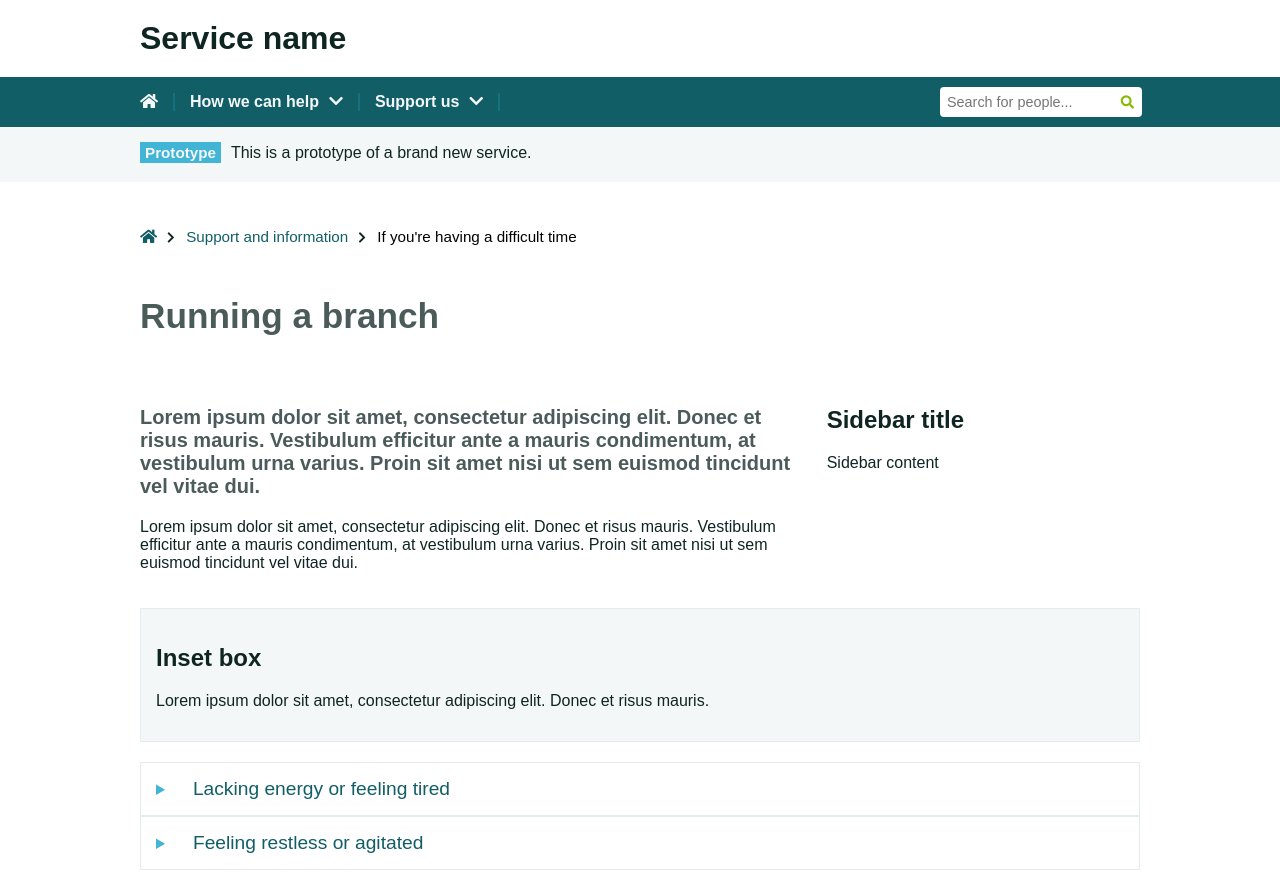
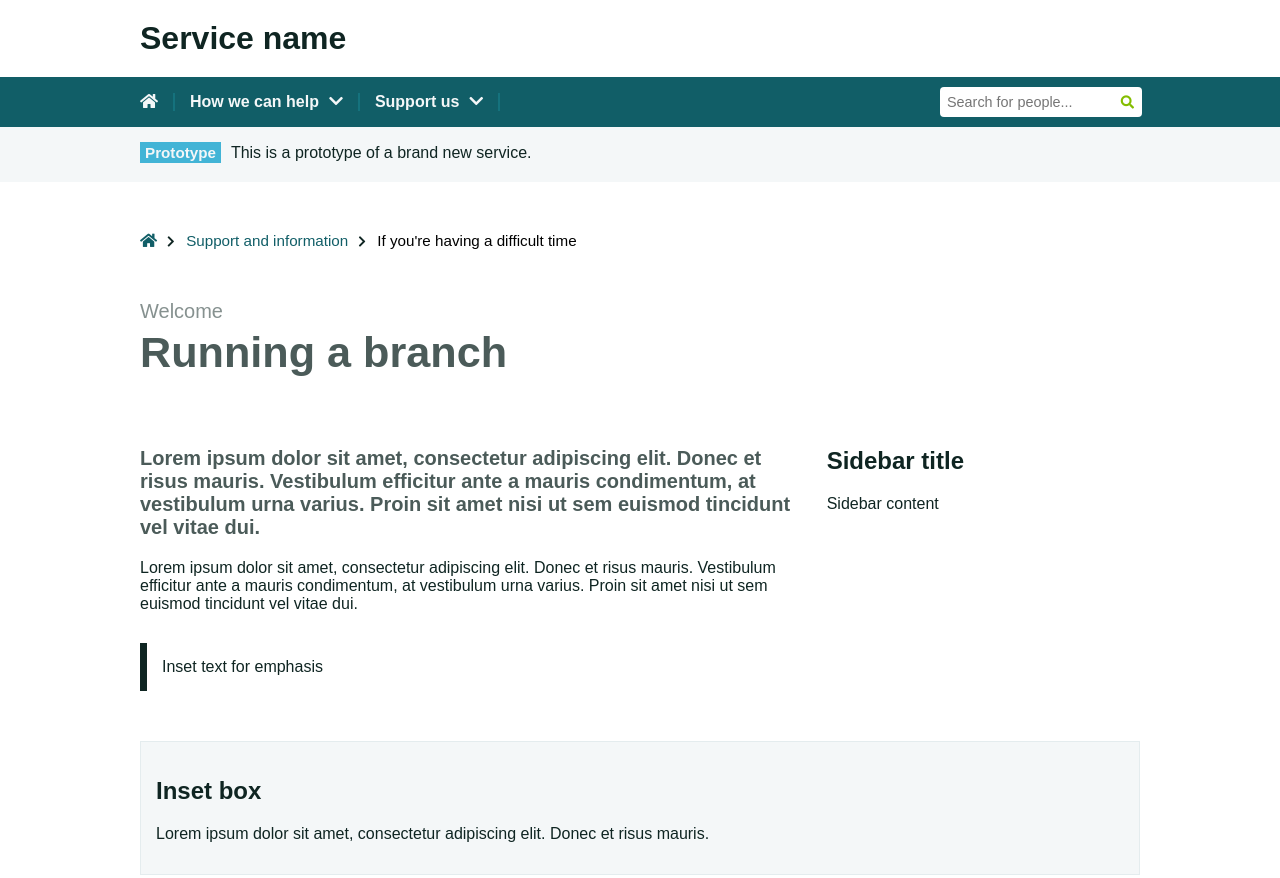
Before and after one commit to samaritans-digital/samaritans-prototype-kit, a website: page src/views/example.html in a window 1280 px wide. Shown: the top 878 px of the page. Drawn offline with nearby package versions, Linux system fonts and the light colour scheme; files that its build step writes are made by us from their sources.

Commit message:
Added blockquote and page context elements

```diff
--- a/src/sass/client.sass
+++ b/src/sass/client.sass
@@ -157,15 +157,14 @@ p a
 
 // Main content area
 .content
-    padding-top: 30px
-    padding-bottom: 30px
+    margin: 50px auto
 
 
 // Breadcrumbs
 .breadcrumbs
     padding: 0
     list-style: none
-    margin-bottom: 20px
+    margin-bottom: 50px
 
 .breadcrumbs__list-item
     display: inline-block
@@ -209,12 +208,23 @@ p a
         font-size: 0.8em
         opacity: 0.75
 
+
+// Page context above heading
+.page-context
+    font-size: 1.25em
+    opacity: 0.5
+    margin-bottom: 5px
+
+
 // Page title
 .page-title
     font-size: 2.2em
-    margin: 50px 0px
+    margin: 0px 0px 50px 0px
     opacity: 0.75
     color: $darkgrey
+    @media (min-width: 800px)
+        font-size: 2.7em
+
 
 // Lede
 .lede
@@ -223,6 +233,7 @@ p a
     opacity: 0.75
     font-weight: bold
     color: $darkgrey
+
 
 // Grid helper classes
 .grid-2-columns
@@ -306,7 +317,7 @@ p a
     flex-direction: row
     justify-content: flex-end
     align-items: center
-    margin: 40px 0px
+    margin: 50px 0px 0px 0px
 
 .useful-page__message
     margin-right: 10px
@@ -375,7 +386,7 @@ p a
 // Pagination
 .pagination
     border-top: 1px solid darken($offwhite, 5)
-    margin-top: 40px
+    margin-top: 50px
     padding-top: 20px
     display: flex
     flex-direction: row
@@ -421,3 +432,11 @@ p a
         font-weight: 900
         margin-left: 10px
         color: $coregreen
+
+// Blockquote
+.blockquote
+    margin: 30px 0px
+    border-left: 7px solid $darkgrey
+    padding: 15px
+    p
+        margin: 0
--- a/src/views/_layout.html
+++ b/src/views/_layout.html
@@ -4,7 +4,7 @@
     <!-- Samaritans Prototyping Kit. Try not to use this code in production. -->
     <meta charset="utf-8" />
     <meta http-equiv="X-UA-Compatible" content="IE=edge">
-    <title>Page Title</title>
+    <title>Service name | Samaritans prototyping kit</title>
     <meta name="viewport" content="width=device-width, initial-scale=1">
     <link rel="stylesheet" type="text/css" media="screen" href="client.css" />
     <link rel="stylesheet" type="text/css" media="screen" href="custom.css" />
--- a/src/views/example.html
+++ b/src/views/example.html
@@ -6,13 +6,19 @@
     <li class="breadcrumbs__list-item"><a href="#" class="breadcrumbs__link">Support and information</a></li>
     <li class="breadcrumbs__list-item">If you're having a difficult time</li>
 </ul>
-
+<p class="page-context">Welcome</p>
 <h1 class="page-title">Running a branch</h1>
 
 <div class="grid-3-columns">
     <article class="main-content">
         <p class="lede">Lorem ipsum dolor sit amet, consectetur adipiscing elit. Donec et risus mauris. Vestibulum efficitur ante a mauris condimentum, at vestibulum urna varius. Proin sit amet nisi ut sem euismod tincidunt vel vitae dui.</p>
         <p>Lorem ipsum dolor sit amet, consectetur adipiscing elit. Donec et risus mauris. Vestibulum efficitur ante a mauris condimentum, at vestibulum urna varius. Proin sit amet nisi ut sem euismod tincidunt vel vitae dui.</p>
+
+        <blockquote class="blockquote">
+            <p>Inset text for emphasis</p>
+        </blockquote>
+
+
     </article>
     <aside>
         <h2>Sidebar title</h2>
```
Also changed, not shown: src/views/index.html (+1 -0 lines), src/assets/client.css.
